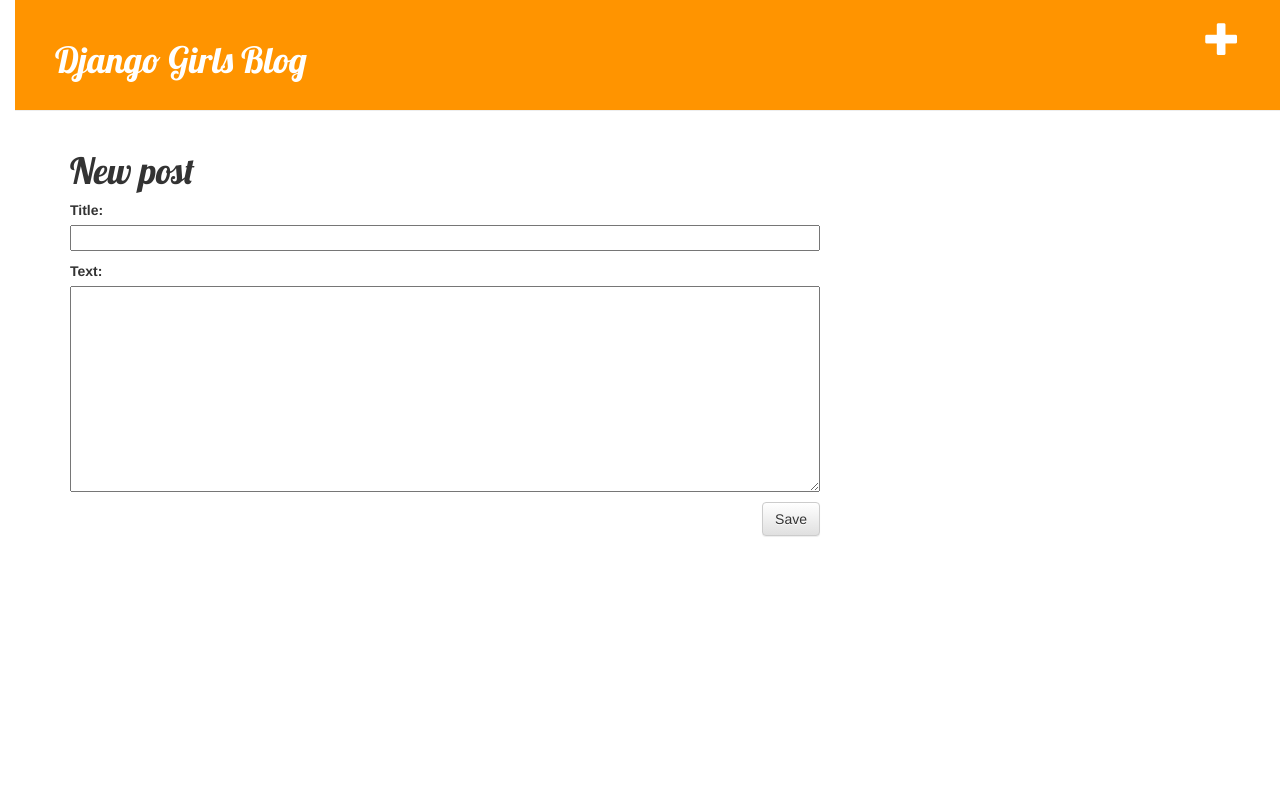
After one commit to mopilo/First-Blog, a Django app: page /post/new/ in a window 1280 px wide. The commit adds this page. Run offline with Django 3.2, Linux system fonts and the light colour scheme; some libraries are stand-ins or nearby versions.

Commit message:
Added views to create or edit blog post on the site

```diff
--- /dev/null
+++ b/blog/forms.py
@@ -0,0 +1,7 @@
+from django import forms
+from .models import Post
+
+class PostForm(forms.ModelForm):
+	class Meta:
+		model = Post
+		fields = ('title', 'text',)
--- /dev/null
+++ b/blog/static/css/blog.css
@@ -0,0 +1,34 @@
+ h1 a {
+color: #FCA205;
+font-family: 'Lobster';
+}
+body{padding-left:15px; }
+
+ .page-header {
+background-color: #ff9400; margin-top: 0;
+padding: 20px 20px 20px 40px;
+}
+.page-header h1, .page-header h1 a, .page-header h1 a:visited, .page-header h1 a:active { color: #ffffff;
+font-size: 36px;
+text-decoration: none; }
+.content { margin-left: 40px;
+}
+h1, h2, h3, h4 {
+font-family: 'Lobster', cursive;
+}
+.date {
+color: #828282;
+}
+.save {
+float: right;
+}
+.post-form textarea, .post-form input { width: 100%;
+}
+.top-menu, .top-menu:hover, .top-menu:visited { color: #ffffff;
+float: right; font-size: 26pt; margin-right: 20px;
+}
+.post {
+margin-bottom: 70px;
+}
+.post h1 a, .post h1 a:visited { color: #000000;
+}
--- /dev/null
+++ b/blog/templates/blog/base.html
@@ -0,0 +1,24 @@
+ {% load staticfiles %}
+<html>
+	<head>
+	   <title>Django Girls blog</title>
+		<link rel="stylesheet" href="//maxcdn.bootstrapcdn.com/bootstrap/3.2.0/css/bootstrap.min.css">
+		<link rel="stylesheet" href="//maxcdn.bootstrapcdn.com/bootstrap/3.2.0/css/bootstrap-theme.min.css">
+		<link href='//fonts.googleapis.com/css?family=Lobster&subset=latin,latin-ext' rel='stylesheet' type='text/css'>
+	 	<link rel="stylesheet" href="{% static 'css/blog.css' %}">
+	</head>
+	<body>
+		<div class="page-header">
+			<a href="{% url 'post_new' %}" class="top-menu"><span class="glyphicon glyphicon-plus"></span></a>
+			<h1><a href="/">Django Girls Blog</a></h1>
+		</div>
+		<div class="content container">
+			<div class="row">
+				<div class="col-md-8">
+				{% block content %}
+				{% endblock %}
+				</div>
+			</div>
+		</div>
+	</body>
+</html>
--- /dev/null
+++ b/blog/templates/blog/post_edit.html
@@ -0,0 +1,9 @@
+{% extends 'blog/base.html' %}
+
+{% block content %}
+	<h1>New post</h1>
+	<form method="POST" class="post-form">{% csrf_token %}
+		{{ form.as_p }}
+		<button type="submit" class="save btn btn-default">Save</button>
+	</form>
+{% endblock %}
--- a/blog/urls.py
+++ b/blog/urls.py
@@ -3,4 +3,7 @@
 
 urlpatterns = [
 	url(r'^$', views.post_list, name='post_list'),
+	url(r'^post/(?P<pk>\d+)/$', views.post_detail, name='post_detail'),
+	url(r'^post/new/$', views.post_new, name='post_new'),
+	url(r'^post/(?P<pk>\d+)/edit/$', views.post_edit, name='post_edit'),
 ]
--- a/blog/views.py
+++ b/blog/views.py
@@ -1,9 +1,42 @@
-from django.shortcuts import render
+from django.shortcuts import render, get_object_or_404
+from django.utils import timezone
 from .models import Post
-from django.utils import timezone
+from .forms import PostForm
+from django.shortcuts import redirect
 
 def post_list(request):
 	posts = Post.objects.filter(published_date__lte=timezone.now()).order_by('published_date')
 	return render(request, 'blog/post_list.html', {'posts': posts})
 
+def post_detail(request, pk):
+	post = get_object_or_404(Post, pk=pk)
+	return render(request, 'blog/post_detail.html', {'post': post})
+
+def post_new(request):
+	if request.method == "POST":
+		form = PostForm(request.POST)
+		if form.is_valid():
+			post = form.save(commit=False)
+			post.author = request.user
+			post.published_date = timezone.now()
+			post.save()
+			return redirect('post_detail', pk=post.pk)
+	else:
+		form = PostForm()
+	return render(request, 'blog/post_edit.html', {'form': form})
+
+def post_edit(request, pk):
+	post = get_object_or_404(Post, pk=pk)
+	if request.method == "POST":
+		form = PostForm(request.POST, instance=post)
+		if form.is_valid():
+			post = form.save(commit=False)
+			post.author = request.user
+			post.published_date = timezone.now()
+			post.save()
+			return redirect('post_detail', pk=post.pk)
+	else:
+		form = PostForm(instance=post)
+	return render(request, 'blog/post_edit.html', {'form': form})
+
 # Create your views here.
```
Also changed, not shown: blog/templates/blog/post_detail.html (added, +15 -0 lines), blog/templates/blog/post_list.html (+9 -17 lines).
